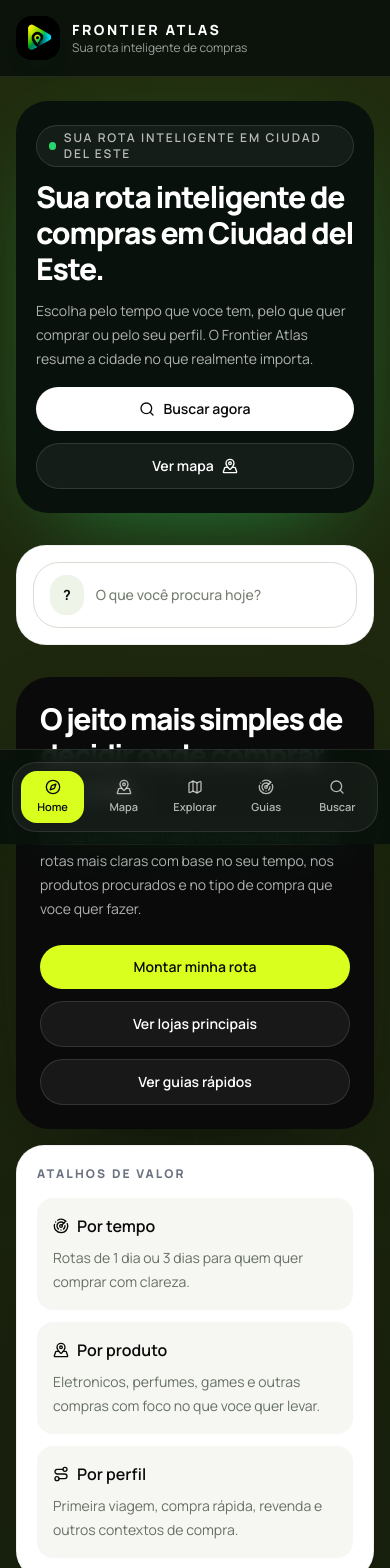
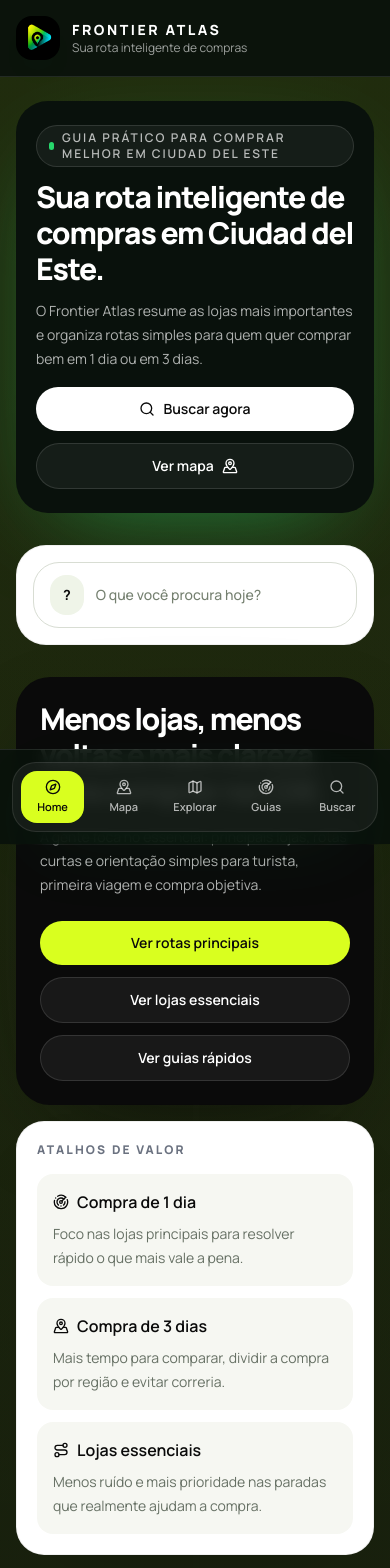
Before and after one commit to caiopinheiroofc/FrontierAtlas, a Next.js app: page / in a window 390 px wide. Shown: the top 1568 px of the page. Built offline with nearby package versions, Linux system fonts and the light colour scheme; no server answers; the database is empty.

Commit message:
Simplifica home e prioriza lojas essenciais

```diff
--- a/src/app/explorar/page.tsx
+++ b/src/app/explorar/page.tsx
@@ -1,6 +1,7 @@
 import { AppShell } from "@/components/app-shell";
 import { ExploreClient } from "@/components/explore-client";
 import { SectionHeading } from "@/components/section-heading";
+import { getPriorityStores } from "@/lib/essential-stores";
 import { getCategories, getStores } from "@/lib/frontier-data";
 
 export default async function ExplorarPage({
@@ -10,18 +11,23 @@
 }) {
   const params = await searchParams;
   const [stores, categories] = await Promise.all([getStores(), getCategories()]);
+  const priorityStores = getPriorityStores(stores, 12);
 
   return (
     <AppShell
       title="Veja primeiro as lojas que mais importam."
-      subtitle="Filtre o essencial para montar uma compra de 1 dia ou uma rota mais completa de 3 dias."
+      subtitle="Comece pelo essencial para montar uma compra de 1 dia ou uma rota mais completa de 3 dias."
     >
       <SectionHeading
         eyebrow="Explorar"
         title="Lojas principais da rota"
         description="Aqui entram primeiro as paradas mais úteis para uma viagem objetiva e com menos desvio."
       />
-      <ExploreClient initialMission={params.mission} stores={stores} categories={categories} />
+      <ExploreClient
+        initialMission={params.mission}
+        stores={priorityStores}
+        categories={categories}
+      />
     </AppShell>
   );
 }
--- a/src/app/page.tsx
+++ b/src/app/page.tsx
@@ -7,6 +7,7 @@
 import { SectionHeading } from "@/components/section-heading";
 import { StoreCard } from "@/components/store-card";
 import { missions } from "@/lib/data";
+import { getEssentialStores, getPriorityStores } from "@/lib/essential-stores";
 import { getCategories, getGuides, getStores } from "@/lib/frontier-data";
 
 export default async function Home() {
@@ -15,37 +16,55 @@
     getGuides(),
     getCategories(),
   ]);
-  const featuredStores = stores.filter((store) => store.featured).slice(0, 6);
+
+  const featuredStores = getPriorityStores(stores, 6);
+  const essentialStores = getEssentialStores(stores).slice(0, 4);
   const quickGuides = guides.slice(0, 4);
   const essentialMissions = missions.filter((mission) =>
-    ["eletronicos", "perfumes", "revenda", "primeira-viagem"].includes(mission.slug),
+    ["primeira-viagem", "eletronicos", "perfumes", "revenda"].includes(
+      mission.slug,
+    ),
   );
 
   return (
     <AppShell
       title="Sua rota inteligente de compras em Ciudad del Este."
-      subtitle="Escolha pelo tempo que voce tem, pelo que quer comprar ou pelo seu perfil. O Frontier Atlas resume a cidade no que realmente importa."
+      subtitle="O Frontier Atlas resume as lojas mais importantes e organiza rotas simples para quem quer comprar bem em 1 dia ou em 3 dias."
     >
-      <form action="/buscar" className="rounded-[30px] border border-black/6 bg-white p-4 shadow-[0_25px_80px_-55px_rgba(10,10,10,0.42)]">
+      <form
+        action="/buscar"
+        className="rounded-[30px] border border-black/6 bg-white p-4 shadow-[0_25px_80px_-55px_rgba(10,10,10,0.42)]"
+      >
         <SearchInput />
       </form>
 
       <section className="grid gap-4 lg:grid-cols-[1.4fr_0.9fr]">
         <div className="rounded-[34px] bg-[#0a0a0a] p-6 text-white shadow-[0_35px_110px_-55px_rgba(10,10,10,0.9)]">
           <h2 className="max-w-xl text-3xl font-black tracking-[-0.05em] sm:text-5xl">
-            O jeito mais simples de decidir onde comprar na CDE.
+            Menos lojas, menos voltas e mais clareza para comprar na CDE.
           </h2>
           <p className="mt-4 max-w-xl text-sm leading-6 text-white/68 sm:text-base">
-            Em vez de mostrar tudo, o Frontier Atlas monta rotas mais claras com base no seu tempo, nos produtos procurados e no tipo de compra que voce quer fazer.
+            A gente foca no essencial: principais lojas, rotas curtas e
+            orientação simples para turista, primeira viagem e compra
+            objetiva.
           </p>
           <div className="mt-6 flex flex-col gap-3 sm:flex-row">
-            <Link href="/mapa" className="rounded-full bg-[#d9ff1f] px-5 py-3 text-center text-sm font-semibold text-[#0a0a0a] transition hover:bg-[#c8ee16]">
-              Montar minha rota
+            <Link
+              href="/mapa"
+              className="rounded-full bg-[#d9ff1f] px-5 py-3 text-center text-sm font-semibold text-[#0a0a0a] transition hover:bg-[#c8ee16]"
+            >
+              Ver rotas principais
             </Link>
-            <Link href="/explorar" className="rounded-full border border-white/12 bg-white/6 px-5 py-3 text-center text-sm font-semibold text-white transition hover:bg-white/10">
-              Ver lojas principais
+            <Link
+              href="/explorar"
+              className="rounded-full border border-white/12 bg-white/6 px-5 py-3 text-center text-sm font-semibold text-white transition hover:bg-white/10"
+            >
+              Ver lojas essenciais
             </Link>
-            <Link href="/guias" className="rounded-full border border-white/12 bg-white/6 px-5 py-3 text-center text-sm font-semibold text-white transition hover:bg-white/10">
+            <Link
+              href="/guias"
+              className="rounded-full border border-white/12 bg-white/6 px-5 py-3 text-center text-sm font-semibold text-white transition hover:bg-white/10"
+            >
               Ver guias rápidos
             </Link>
           </div>
@@ -53,28 +72,39 @@
 
         <div className="grid gap-4">
           <div className="rounded-[28px] border border-black/6 bg-white p-5 shadow-[0_25px_80px_-55px_rgba(10,10,10,0.42)]">
-            <p className="text-xs font-black uppercase tracking-[0.18em] text-[#6b7280]">Atalhos de valor</p>
+            <p className="text-xs font-black uppercase tracking-[0.18em] text-[#6b7280]">
+              Atalhos de valor
+            </p>
             <div className="mt-4 grid gap-3">
               <div className="rounded-2xl bg-[#f6f7f2] p-4">
                 <div className="mb-2 flex items-center gap-2 text-[#0a0a0a]">
                   <Radar className="h-4 w-4" />
-                  <span className="font-semibold">Por tempo</span>
+                  <span className="font-semibold">Compra de 1 dia</span>
                 </div>
-                <p className="text-sm leading-6 text-[#667064]">Rotas de 1 dia ou 3 dias para quem quer comprar com clareza.</p>
+                <p className="text-sm leading-6 text-[#667064]">
+                  Foco nas lojas principais para resolver rápido o que mais
+                  vale a pena.
+                </p>
               </div>
               <div className="rounded-2xl bg-[#f6f7f2] p-4">
                 <div className="mb-2 flex items-center gap-2 text-[#0a0a0a]">
                   <MapPinned className="h-4 w-4" />
-                  <span className="font-semibold">Por produto</span>
+                  <span className="font-semibold">Compra de 3 dias</span>
                 </div>
-                <p className="text-sm leading-6 text-[#667064]">Eletronicos, perfumes, games e outras compras com foco no que voce quer levar.</p>
+                <p className="text-sm leading-6 text-[#667064]">
+                  Mais tempo para comparar, dividir a compra por região e
+                  evitar correria.
+                </p>
               </div>
               <div className="rounded-2xl bg-[#f6f7f2] p-4">
                 <div className="mb-2 flex items-center gap-2 text-[#0a0a0a]">
                   <Route className="h-4 w-4" />
-                  <span className="font-semibold">Por perfil</span>
+                  <span className="font-semibold">Lojas essenciais</span>
                 </div>
-                <p className="text-sm leading-6 text-[#667064]">Primeira viagem, compra rápida, revenda e outros contextos de compra.</p>
+                <p className="text-sm leading-6 text-[#667064]">
+                  Menos ruído e mais prioridade nas paradas que realmente
+                  ajudam a compra.
+                </p>
               </div>
             </div>
           </div>
@@ -89,36 +119,60 @@
         />
         <div className="grid gap-4 lg:grid-cols-3">
           <div className="rounded-[30px] border border-black/6 bg-white p-6 shadow-[0_25px_80px_-55px_rgba(10,10,10,0.4)]">
-            <p className="text-xs font-black uppercase tracking-[0.18em] text-[#6b7280]">Por tempo</p>
-            <h3 className="mt-3 text-2xl font-black tracking-[-0.04em] text-[#0a0a0a]">1 dia ou 3 dias</h3>
+            <p className="text-xs font-black uppercase tracking-[0.18em] text-[#6b7280]">
+              Por tempo
+            </p>
+            <h3 className="mt-3 text-2xl font-black tracking-[-0.04em] text-[#0a0a0a]">
+              1 dia ou 3 dias
+            </h3>
             <p className="mt-3 text-sm leading-6 text-[#5e685b]">
-              A forma mais direta para turista: rota curta para resolver o essencial ou rota longa para comparar com calma.
+              A forma mais direta para turista: rota curta para resolver o
+              essencial ou rota longa para comparar com calma.
             </p>
-            <Link href="/mapa" className="mt-5 inline-flex items-center gap-2 rounded-full bg-[#0a0a0a] px-5 py-3 text-sm font-semibold text-white">
+            <Link
+              href="/mapa"
+              className="mt-5 inline-flex items-center gap-2 rounded-full bg-[#0a0a0a] px-5 py-3 text-sm font-semibold text-white"
+            >
               Ver rotas por tempo
               <ArrowRight className="h-4 w-4" />
             </Link>
           </div>
 
           <div className="rounded-[30px] border border-black/6 bg-white p-6 shadow-[0_25px_80px_-55px_rgba(10,10,10,0.4)]">
-            <p className="text-xs font-black uppercase tracking-[0.18em] text-[#6b7280]">Por produto</p>
-            <h3 className="mt-3 text-2xl font-black tracking-[-0.04em] text-[#0a0a0a]">O que voce quer comprar</h3>
+            <p className="text-xs font-black uppercase tracking-[0.18em] text-[#6b7280]">
+              Por produto
+            </p>
+            <h3 className="mt-3 text-2xl font-black tracking-[-0.04em] text-[#0a0a0a]">
+              O que voce quer comprar
+            </h3>
             <p className="mt-3 text-sm leading-6 text-[#5e685b]">
-              Entre por eletronicos, perfumes, casa ou games e veja primeiro as lojas que mais ajudam nessa compra.
+              Entre por eletronicos, perfumes, casa ou games e veja primeiro
+              as lojas que mais ajudam nessa compra.
             </p>
-            <Link href="/explorar?mission=eletronicos" className="mt-5 inline-flex items-center gap-2 rounded-full bg-[#eff4e8] px-5 py-3 text-sm font-semibold text-[#0a0a0a]">
+            <Link
+              href="/explorar?mission=eletronicos"
+              className="mt-5 inline-flex items-center gap-2 rounded-full bg-[#eff4e8] px-5 py-3 text-sm font-semibold text-[#0a0a0a]"
+            >
               Ver rotas por produto
               <ArrowRight className="h-4 w-4" />
             </Link>
           </div>
 
           <div className="rounded-[30px] border border-black/6 bg-white p-6 shadow-[0_25px_80px_-55px_rgba(10,10,10,0.4)]">
-            <p className="text-xs font-black uppercase tracking-[0.18em] text-[#6b7280]">Por perfil</p>
-            <h3 className="mt-3 text-2xl font-black tracking-[-0.04em] text-[#0a0a0a]">Seu tipo de viagem</h3>
+            <p className="text-xs font-black uppercase tracking-[0.18em] text-[#6b7280]">
+              Por perfil
+            </p>
+            <h3 className="mt-3 text-2xl font-black tracking-[-0.04em] text-[#0a0a0a]">
+              Seu tipo de viagem
+            </h3>
             <p className="mt-3 text-sm leading-6 text-[#5e685b]">
-              Primeira viagem, compra rapida, revenda ou compra em familia. O foco muda e a rota tambem.
+              Primeira viagem, compra rapida, revenda ou compra em familia. O
+              foco muda e a rota tambem.
             </p>
-            <Link href="/explorar?mission=primeira-viagem" className="mt-5 inline-flex items-center gap-2 rounded-full bg-[#eff4e8] px-5 py-3 text-sm font-semibold text-[#0a0a0a]">
+            <Link
+              href="/explorar?mission=primeira-viagem"
+              className="mt-5 inline-flex items-center gap-2 rounded-full bg-[#eff4e8] px-5 py-3 text-sm font-semibold text-[#0a0a0a]"
+            >
               Ver rotas por perfil
               <ArrowRight className="h-4 w-4" />
             </Link>
@@ -128,24 +182,40 @@
 
       <section className="grid gap-4 lg:grid-cols-2">
         <div className="rounded-[30px] border border-black/6 bg-white p-6 shadow-[0_25px_80px_-55px_rgba(10,10,10,0.4)]">
-          <p className="text-xs font-black uppercase tracking-[0.18em] text-[#6b7280]">Rota de 1 dia</p>
-          <h3 className="mt-3 text-2xl font-black tracking-[-0.04em] text-[#0a0a0a]">Resolver o principal sem perder tempo</h3>
+          <p className="text-xs font-black uppercase tracking-[0.18em] text-[#6b7280]">
+            Rota de 1 dia
+          </p>
+          <h3 className="mt-3 text-2xl font-black tracking-[-0.04em] text-[#0a0a0a]">
+            Resolver o principal sem perder tempo
+          </h3>
           <p className="mt-3 text-sm leading-6 text-[#5e685b]">
-            Ideal para quem vai e volta no mesmo dia, com foco em eletrônicos, perfumes e lojas de confiança.
+            Ideal para quem vai e volta no mesmo dia, com foco em eletrônicos,
+            perfumes e lojas de confiança.
           </p>
-          <Link href="/mapa" className="mt-5 inline-flex items-center gap-2 rounded-full bg-[#0a0a0a] px-5 py-3 text-sm font-semibold text-white">
+          <Link
+            href="/mapa"
+            className="mt-5 inline-flex items-center gap-2 rounded-full bg-[#0a0a0a] px-5 py-3 text-sm font-semibold text-white"
+          >
             Abrir rota curta
             <ArrowRight className="h-4 w-4" />
           </Link>
         </div>
 
         <div className="rounded-[30px] border border-black/6 bg-white p-6 shadow-[0_25px_80px_-55px_rgba(10,10,10,0.4)]">
-          <p className="text-xs font-black uppercase tracking-[0.18em] text-[#6b7280]">Rota de 3 dias</p>
-          <h3 className="mt-3 text-2xl font-black tracking-[-0.04em] text-[#0a0a0a]">Comprar com mais comparação e calma</h3>
+          <p className="text-xs font-black uppercase tracking-[0.18em] text-[#6b7280]">
+            Rota de 3 dias
+          </p>
+          <h3 className="mt-3 text-2xl font-black tracking-[-0.04em] text-[#0a0a0a]">
+            Comprar com mais comparação e calma
+          </h3>
           <p className="mt-3 text-sm leading-6 text-[#5e685b]">
-            Melhor para quem quer dividir a compra por regiões, comparar melhor e explorar mais categorias sem pressa.
+            Melhor para quem quer dividir a compra por regiões, comparar
+            melhor e explorar mais categorias sem pressa.
           </p>
-          <Link href="/explorar" className="mt-5 inline-flex items-center gap-2 rounded-full bg-[#eff4e8] px-5 py-3 text-sm font-semibold text-[#0a0a0a]">
+          <Link
+            href="/explorar"
+            className="mt-5 inline-flex items-center gap-2 rounded-full bg-[#eff4e8] px-5 py-3 text-sm font-semibold text-[#0a0a0a]"
+          >
             Ver lojas da rota longa
             <ArrowRight className="h-4 w-4" />
           </Link>
@@ -155,8 +225,8 @@
       <section className="space-y-5">
         <SectionHeading
           eyebrow="Missões"
-          title="Missões que viram rotas simples"
-          description="Cada missao funciona como um jeito facil de transformar uma necessidade em uma rota mais clara."
+          title="As missões mais úteis para a maioria das viagens"
+          description="Começamos pelo essencial para ajudar quem precisa comprar bem em pouco tempo."
         />
         <div className="grid gap-4 sm:grid-cols-2 xl:grid-cols-4">
           {essentialMissions.map((mission) => (
@@ -167,13 +237,36 @@
 
       <section className="space-y-5">
         <SectionHeading
-          eyebrow="Destaques"
-          title="Lojas que mais ajudam a decisao"
-          description="Uma selecao enxuta das paradas mais importantes para turista, primeira viagem e compras de maior interesse."
+          eyebrow="Lojas principais"
+          title="As lojas que mais ajudam a compra"
+          description="Uma seleção mais enxuta das paradas mais úteis para turista, primeira viagem e compras rápidas."
         />
         <div className="grid gap-5 lg:grid-cols-2 xl:grid-cols-3">
           {featuredStores.map((store) => (
             <StoreCard key={store.id} store={store} />
+          ))}
+        </div>
+      </section>
+
+      <section className="rounded-[32px] border border-black/6 bg-white p-6 shadow-[0_25px_80px_-55px_rgba(10,10,10,0.4)]">
+        <SectionHeading
+          eyebrow="Lojas essenciais"
+          title="Um atalho para quem quer começar pelo que mais importa"
+          description="Essas sao as paradas mais importantes para montar uma rota simples e eficiente na cidade."
+        />
+        <div className="mt-5 grid gap-4 lg:grid-cols-2 xl:grid-cols-4">
+          {essentialStores.map((store) => (
+            <div key={store.id} className="rounded-[24px] bg-[#f6f7f2] p-4">
+              <p className="text-[11px] font-black uppercase tracking-[0.18em] text-[#74806f]">
+                {store.categorySlugs[0].replace("-", " ")}
+              </p>
+              <h3 className="mt-2 text-xl font-black tracking-[-0.03em] text-[#0a0a0a]">
+                {store.name}
+              </h3>
+              <p className="mt-2 text-sm leading-6 text-[#5e685b]">
+                {store.shortDescription}
+              </p>
+            </div>
           ))}
         </div>
       </section>
@@ -193,13 +286,16 @@
 
       <section className="rounded-[32px] border border-black/6 bg-white p-6 shadow-[0_25px_80px_-55px_rgba(10,10,10,0.4)]">
         <SectionHeading
-          eyebrow="Posicionamento"
-          title="Nosso foco e simplificar a compra"
-          description="O Frontier Atlas nao quer ser um catalogo infinito. Quer ser a rota mais clara para comprar bem em Ciudad del Este."
+          eyebrow="Categorias"
+          title="O essencial já organizado"
+          description="As principais categorias já estão prontas para facilitar busca, comparação e rota."
         />
         <div className="mt-5 flex flex-wrap gap-3">
           {categories.map((category) => (
-            <span key={category.id} className="rounded-full bg-[#eff4e8] px-4 py-2 text-sm font-semibold text-[#4d564a]">
+            <span
+              key={category.id}
+              className="rounded-full bg-[#eff4e8] px-4 py-2 text-sm font-semibold text-[#4d564a]"
+            >
               {category.name}
             </span>
           ))}
@@ -207,14 +303,23 @@
         <div className="mt-6 rounded-[28px] bg-[#0c1510] p-5 text-white shadow-[0_35px_110px_-55px_rgba(39,215,108,0.45)]">
           <div className="flex items-center gap-2 text-[#d9ff1f]">
             <Route className="h-4 w-4" />
-            <p className="text-xs font-black uppercase tracking-[0.18em]">Sua rota inteligente</p>
+            <p className="text-xs font-black uppercase tracking-[0.18em]">
+              Sua rota inteligente
+            </p>
           </div>
-          <h3 className="mt-3 text-2xl font-black tracking-[-0.03em]">Tempo, produto e perfil sao as tres portas de entrada do produto.</h3>
+          <h3 className="mt-3 text-2xl font-black tracking-[-0.03em]">
+            A cidade foi resumida no que mais importa para comprar.
+          </h3>
           <p className="mt-3 max-w-3xl text-sm leading-6 text-white/74">
-            A diferenca do Frontier Atlas esta em resumir a cidade, priorizar as lojas certas e montar uma rota simples para cada tipo de compra.
+            Em vez de abrir dezenas de opções, o Frontier Atlas destaca os
+            eixos mais úteis e as paradas mais necessárias para uma viagem
+            mais enxuta.
           </p>
-          <Link href="/mapa" className="mt-5 inline-flex items-center gap-2 rounded-full bg-[#d9ff1f] px-5 py-3 text-sm font-semibold text-[#0a0a0a] transition hover:bg-[#c8ee16]">
-            Abrir sua rota inteligente
+          <Link
+            href="/mapa"
+            className="mt-5 inline-flex items-center gap-2 rounded-full bg-[#d9ff1f] px-5 py-3 text-sm font-semibold text-[#0a0a0a] transition hover:bg-[#c8ee16]"
+          >
+            Abrir mapa inteligente
             <ArrowRight className="h-4 w-4" />
           </Link>
         </div>
--- a/src/components/app-shell.tsx
+++ b/src/components/app-shell.tsx
@@ -28,22 +28,38 @@
               />
             </div>
             <div>
-              <p className="text-sm font-black tracking-[0.18em] uppercase">Frontier Atlas</p>
-              <p className="text-xs text-white/60">Sua rota inteligente de compras</p>
+              <p className="text-sm font-black uppercase tracking-[0.18em]">
+                Frontier Atlas
+              </p>
+              <p className="text-xs text-white/60">
+                Sua rota inteligente de compras
+              </p>
             </div>
           </Link>
 
           <div className="hidden items-center gap-2 xl:flex">
-            <Link className="rounded-full px-4 py-2 text-sm text-white/72 transition hover:bg-white/8 hover:text-white" href="/mapa">
+            <Link
+              className="rounded-full px-4 py-2 text-sm text-white/72 transition hover:bg-white/8 hover:text-white"
+              href="/mapa"
+            >
               Mapa
             </Link>
-            <Link className="rounded-full px-4 py-2 text-sm text-white/72 transition hover:bg-white/8 hover:text-white" href="/explorar">
+            <Link
+              className="rounded-full px-4 py-2 text-sm text-white/72 transition hover:bg-white/8 hover:text-white"
+              href="/explorar"
+            >
               Explorar
             </Link>
-            <Link className="rounded-full px-4 py-2 text-sm text-white/72 transition hover:bg-white/8 hover:text-white" href="/guias">
+            <Link
+              className="rounded-full px-4 py-2 text-sm text-white/72 transition hover:bg-white/8 hover:text-white"
+              href="/guias"
+            >
               Guias
             </Link>
-            <Link className="rounded-full bg-[#d9ff1f] px-4 py-2 text-sm font-semibold text-[#0a0a0a] transition hover:bg-[#c7ef17]" href="/buscar">
+            <Link
+              className="rounded-full bg-[#d9ff1f] px-4 py-2 text-sm font-semibold text-[#0a0a0a] transition hover:bg-[#c7ef17]"
+              href="/buscar"
+            >
               Buscar
             </Link>
           </div>
@@ -56,10 +72,14 @@
             <div className="max-w-2xl">
               <p className="mb-3 inline-flex items-center gap-2 rounded-full border border-white/12 bg-white/5 px-3 py-1 text-xs font-semibold uppercase tracking-[0.16em] text-white/70">
                 <span className="h-2 w-2 rounded-full bg-[#27d76c]" />
-                Sua rota inteligente em Ciudad del Este
+                Guia prático para comprar melhor em Ciudad del Este
               </p>
-              <h1 className="text-3xl font-black tracking-[-0.04em] sm:text-5xl">{title}</h1>
-              <p className="mt-3 max-w-xl text-sm leading-6 text-white/68 sm:text-base">{subtitle}</p>
+              <h1 className="text-3xl font-black tracking-[-0.04em] sm:text-5xl">
+                {title}
+              </h1>
+              <p className="mt-3 max-w-xl text-sm leading-6 text-white/68 sm:text-base">
+                {subtitle}
+              </p>
             </div>
 
             <div className="flex flex-col gap-3 sm:flex-row">
--- a/src/components/explore-client.tsx
+++ b/src/components/explore-client.tsx
@@ -34,6 +34,9 @@
         <div onChange={(event) => setQuery((event.target as HTMLInputElement).value)}>
           <SearchInput placeholder="Buscar loja por nome, categoria ou tag" />
         </div>
+        <p className="text-sm leading-6 text-[#5e685b]">
+          Esta lista já começa pelas lojas mais importantes para turista, primeira viagem e compra rápida.
+        </p>
         <div className="flex flex-wrap gap-2">
           <button
             type="button"
--- /dev/null
+++ b/src/lib/essential-stores.ts
@@ -0,0 +1,40 @@
+import { type Store } from "@/lib/data";
+
+export const essentialStoreSlugs = [
+  "shopping-china",
+  "cell-shop",
+  "nissei",
+  "mega-eletronicos",
+  "monalisa",
+  "new-zone",
+  "shopping-americana",
+  "sax-department-store",
+  "hb-games",
+  "mega-vestcasa",
+] as const;
+
+const essentialStoreOrder = new Map(
+  essentialStoreSlugs.map((slug, index) => [slug, index]),
+);
+
+export function getEssentialStores(stores: Store[]) {
+  return stores
+    .filter((store) => essentialStoreOrder.has(store.slug))
+    .sort((left, right) => {
+      const leftIndex = essentialStoreOrder.get(left.slug) ?? Number.MAX_SAFE_INTEGER;
+      const rightIndex = essentialStoreOrder.get(right.slug) ?? Number.MAX_SAFE_INTEGER;
+      return leftIndex - rightIndex;
+    });
+}
+
+export function getPriorityStores(stores: Store[], limit = 8) {
+  const essentials = getEssentialStores(stores);
+  if (essentials.length >= limit) {
+    return essentials.slice(0, limit);
+  }
+
+  const seen = new Set(essentials.map((store) => store.slug));
+  const featuredFallback = stores.filter((store) => store.featured && !seen.has(store.slug));
+
+  return [...essentials, ...featuredFallback].slice(0, limit);
+}
```
